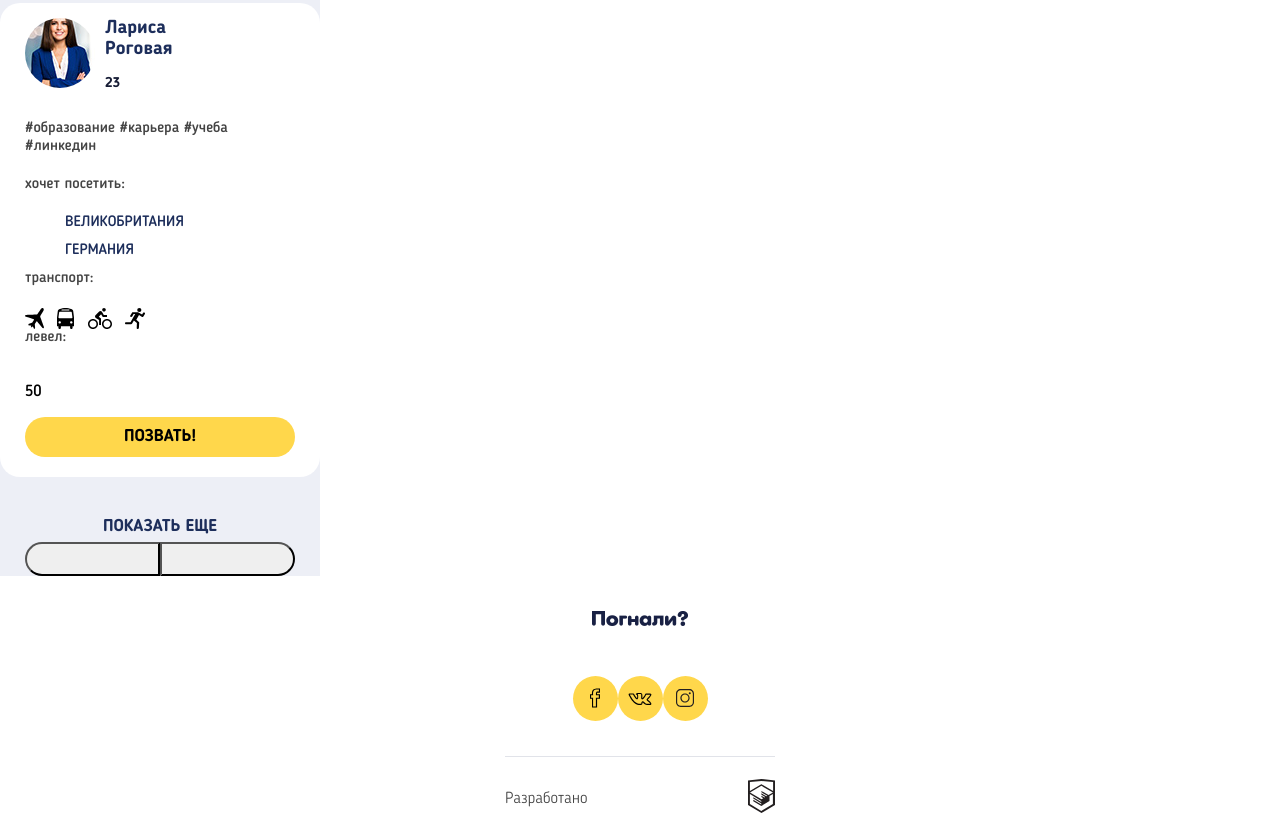
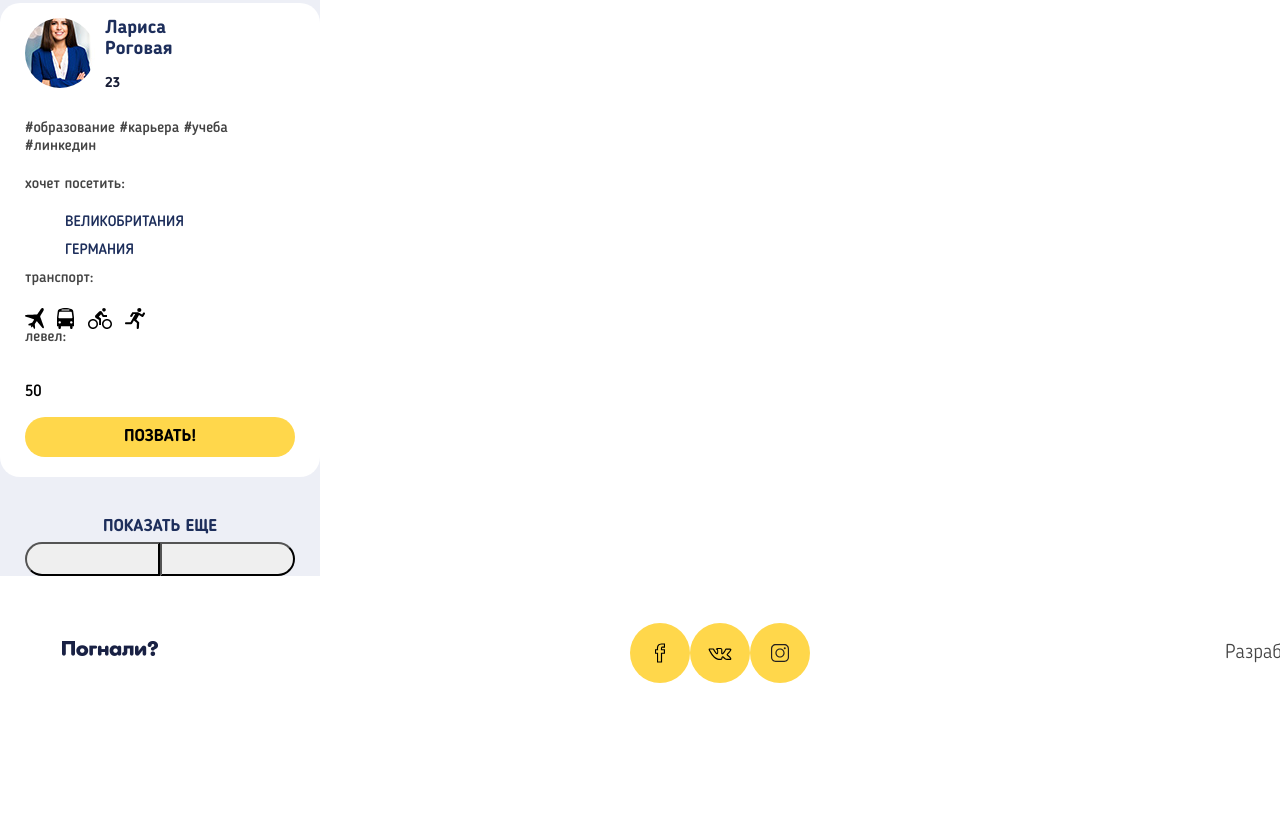
Before and after one commit to nastya-zz/93868-pognali-17, a plain HTML site: page source/catalog.html in a window 1280 px wide. Shown: the part 2128-2954 px from the top of the page. After the commit the page ends 2858 px from the top, so only its background shows below. Drawn offline with nearby package versions, Linux system fonts and the light colour scheme; files that its build step writes are made by us from their sources; files whose address does not match are found by name.

Commit message:
Завершила адаптив крупных блоков страницы

```diff
--- a/source/less/blocks/page-footer.less
+++ b/source/less/blocks/page-footer.less
@@ -11,10 +11,11 @@
 
   background-color: white;
   border-radius: 20px 20px 0 0;
+  box-sizing: border-box;
 }
 
 .page-footer__logo {
-  padding-bottom: 40px;
+  margin-bottom: 40px;
 }
 
 .page-footer__social {
@@ -36,3 +37,49 @@
 
   border-top: 1px solid #e1e3e9;
 }
+
+@media (min-width: @tablet-width) {
+  .page-footer {
+    flex-direction: row;
+    justify-content: space-between;
+    align-items: center;
+
+    width: 768px;
+    padding: 45px 40px;
+
+    border-radius: 55px 55px 0 0;
+  }
+
+  .page-footer__logo {
+    width: 255px;
+    margin-bottom: 0;
+  }
+
+  .page-footer__social {
+    width: 255px;
+    padding-bottom: 0;
+  }
+
+  .copyright__text {
+    color: @dark-gray;
+    font-size: 20px;
+    line-height: 24px;
+    margin-right: 25px;
+  }
+
+  .page-footer__copyright {
+    justify-content: flex-end;
+
+    width: 255px;
+    padding-top: 0;
+
+    border-top: none;
+  }
+}
+
+@media (min-width: @desktop-width) {
+  .page-footer {
+    width: 1440px;
+    padding: 45px 60px;
+  }
+}
--- a/source/less/blocks/social.less
+++ b/source/less/blocks/social.less
@@ -1,5 +1,6 @@
 .social__list {
   display: flex;
+  justify-content: center;
 
   margin: 0;
   padding: 0;
@@ -34,3 +35,15 @@
 .social__link--instagram {
   transform: translate(-9px, -9px);
 }
+
+
+@media (min-width: @tablet-width) {
+  .social__item {
+    position: relative;
+    width: 60px;
+    height: 60px;
+
+    background-color: @yellow;
+    border-radius: 50%;
+  }
+}
```
Also changed, not shown: source/index.html (+20 -23 lines).
